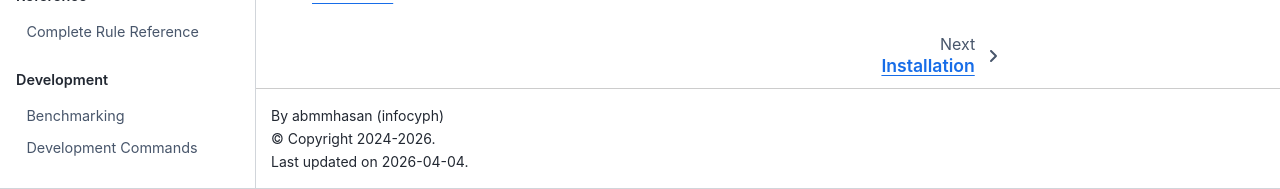
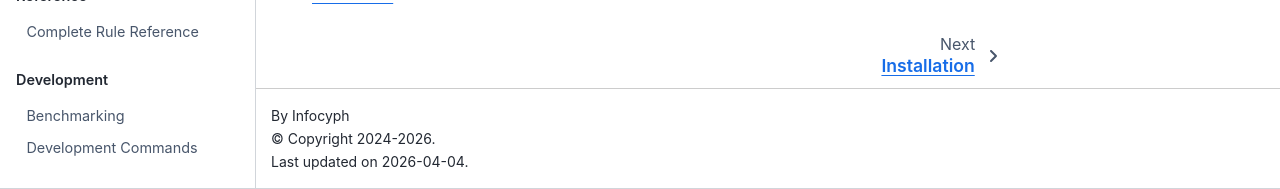
Before and after one commit to infocyph/ReqShield, a Sphinx documentation site: the page built from docs/index.rst, in a window 1280 px wide and 900 px high, scrolled down 2855 px. Shown: the part 711-900 px from the top of the window. Built offline with Sphinx 7.4.7 and the Sphinx Book theme 1.1.4, drawn with Linux system fonts in a browser that asks for light colours.

Commit message:
script upload

```diff
--- a/docs/conf.py
+++ b/docs/conf.py
@@ -6,7 +6,7 @@ from subprocess import Popen, PIPE
 
 # --- Project information -----------------------------------------------------
 project   = "ReqShield"
-author    = "abmmhasan (infocyph)"
+author    = "Infocyph"
 year_now  = datetime.date.today().strftime("%Y")
 copyright = f"2024-{year_now}"
 
```
